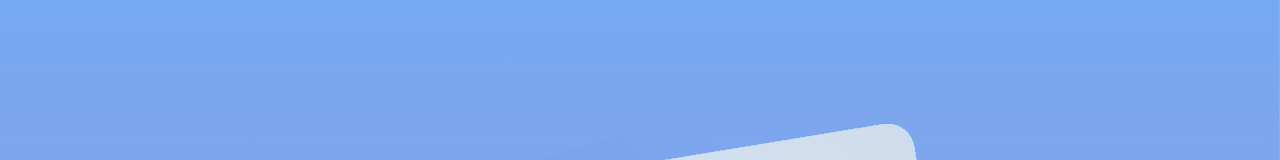
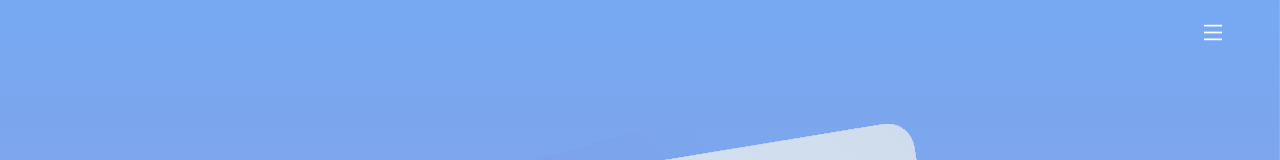
Before and after one commit to sfusurge/website, a React (Create React App) app: page /projects in a window 1280 px wide. Shown: the top 160 px of the page. Built offline with nearby package versions, Linux system fonts and the light colour scheme.

Commit message:
add nav to App

```diff
--- a/src/App.css
+++ b/src/App.css
@@ -22,6 +22,7 @@
   font-family: var(--font);
   background-color: var(--color-background);
   overflow-x: hidden;
+  position: relative;
 }
 
 button {
--- a/src/App.js
+++ b/src/App.js
@@ -8,7 +8,7 @@ import About from './pages/About'
 
 import Button from "./components/Button"
 import Nav from "./components/Nav"
-import Footer from "./components/Footer"
+// import Footer from "./components/Footer"
 
 import './App.css';
 
@@ -18,8 +18,9 @@ function App() {
   const [scroll, scrollLock] = useState(true)
 
   return (
-    <div id="app">
+    <div id="app" style={!scroll ? { overflowY: "hidden", height: "100vh" } : {}}>
       <Router>
+        <Nav scrollLock={scrollLock} />
         <Switch>
           <Route path="/projects">
             <Projects />
--- a/src/components/Nav.js
+++ b/src/components/Nav.js
@@ -14,13 +14,8 @@ export default ({ scrollLock }) => {
   const [nav, toggleNav] = useState(false)
 
   function handleClick(event) {
-    if (this.close) {
-      toggleNav(false)
-      scrollLock(true)
-    } else {
-      toggleNav(true)
-      scrollLock(false)
-    }
+    toggleNav(!this.close)
+    scrollLock(this.close)
   }
 
   return (
@@ -28,7 +23,7 @@ export default ({ scrollLock }) => {
       <button
         id={styles.openBtn}
         className={styles.btn}
-        onClick={handleClick.bind({ close: false })}
+        onClick={handleClick.bind({ close: nav })}
         style={{ visibility: !nav }}
       >
         <img id={styles.openImg} src={menu} alt="Open naigation panel" />
@@ -42,10 +37,10 @@ export default ({ scrollLock }) => {
             <img src={closeButton} id={styles.closeImg} alt="Exit navigation panel" />
           </button>
         </div>
-        <Link className={styles.routes} to="/">Home</Link>
-        <Link className={styles.routes} to="/about">About</Link>
-        <Link className={styles.routes} to="/projects">Projects</Link>
-        <Link className={styles.routes} to="/events">Events</Link>
+        <Link className={styles.routes} onClick={handleClick.bind({ close: true })} to="/">Home</Link>
+        <Link className={styles.routes} onClick={handleClick.bind({ close: true })} to="/about">About</Link>
+        <Link className={styles.routes} onClick={handleClick.bind({ close: true })} to="/projects">Projects</Link>
+        <Link className={styles.routes} onClick={handleClick.bind({ close: true })} to="/events">Events</Link>
         <div id={styles.footer}>
           <a href="https://www.facebook.com/sfusurge" className={styles.iconLink}>
             <img className={styles.icon} src={facebook} alt="Facebook Page" />
--- a/src/css/Nav.module.css
+++ b/src/css/Nav.module.css
@@ -1,5 +1,8 @@
 #nav{
-  position: relative;
+  position: absolute;
+  z-index: 999;
+  width: 75%;
+  right: 0;
 }
 
 #openBtn {
@@ -16,12 +19,9 @@
 #container{
   display: flex;
   flex-direction: column;
-  width: 75%;
-  float: right;
   background-color: white;
   height: 100vh;
   overflow-y: hidden;
-  position: relative;
   transition: transform 300ms ease-out;
 }
 
```
